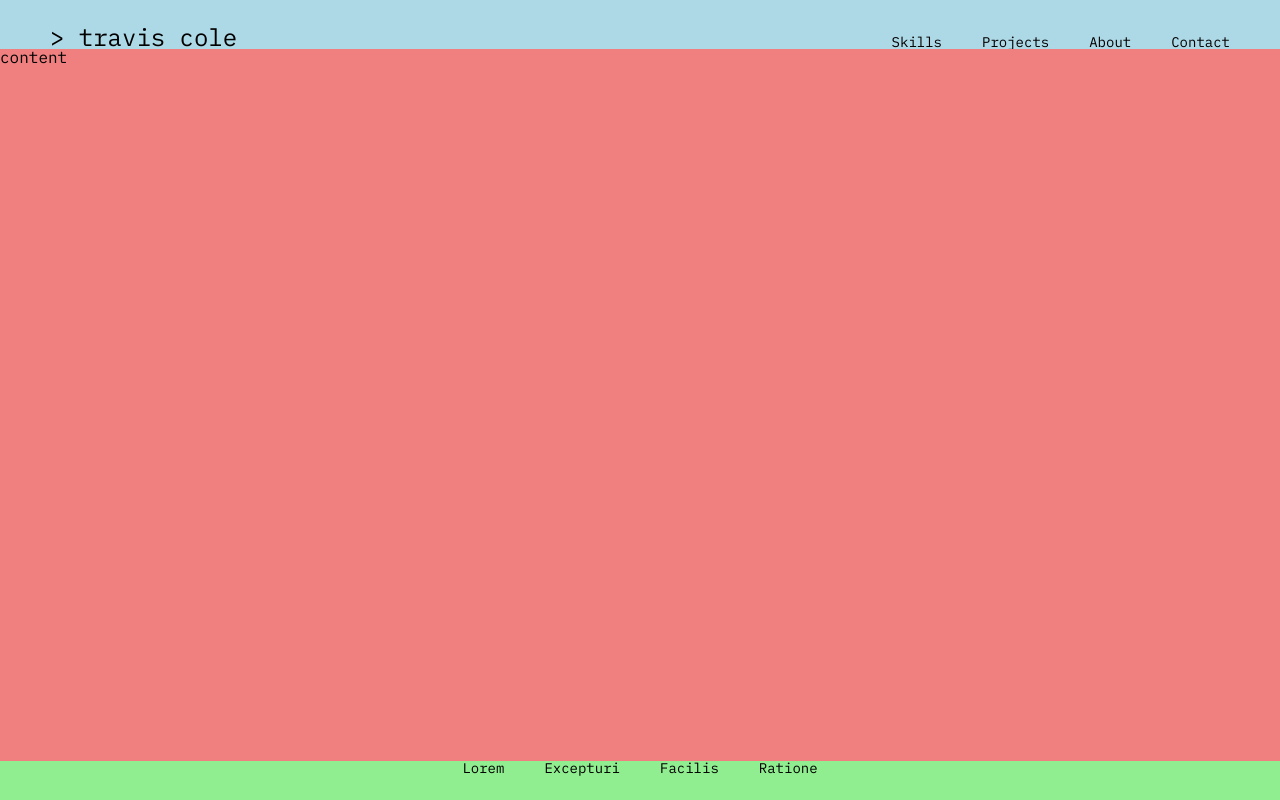
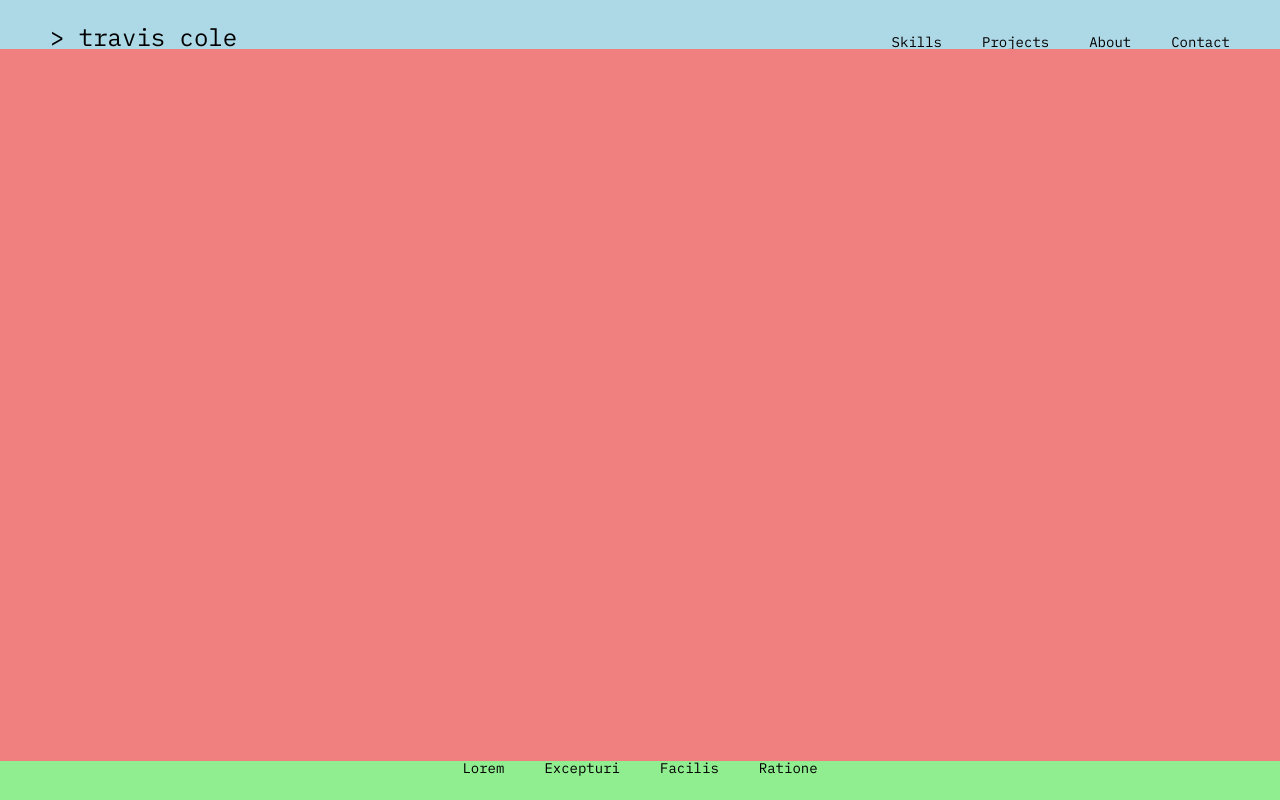
Before and after one commit to iamtraviscole/dev-portfolio, a Next.js app: page / in a window 1280 px wide. Built offline with nearby package versions, Linux system fonts and the light colour scheme.

Commit message:
add Head to layout

```diff
--- a/components/Layout.js
+++ b/components/Layout.js
@@ -1,22 +1,32 @@
 import React from 'react'
+import Head from 'next/head'
+
 import Nav from './Nav'
 import Footer from './Footer'
 
 import styles from '../styles/components/Layout.module.scss'
 
-export default function Layout({ children }) {
+export default function Layout(props) {
   return (
+    <>
+    <Head>
+      <title>{props.title || 'Travis Cole - Web Development'}</title>
+      <meta name="description" content={props.description} />
+      <link rel="icon" href="/favicon.ico" />
+    </Head>
     <div className={styles.grid}>
       <header>
         <Nav />
       </header>
       <main>
-        content
-        {children}
+        <div className={styles.container}>
+          {props.children}
+        </div>
       </main>
       <footer>
         <Footer />
       </footer>
     </div>
+    </>
   )
 }
```
